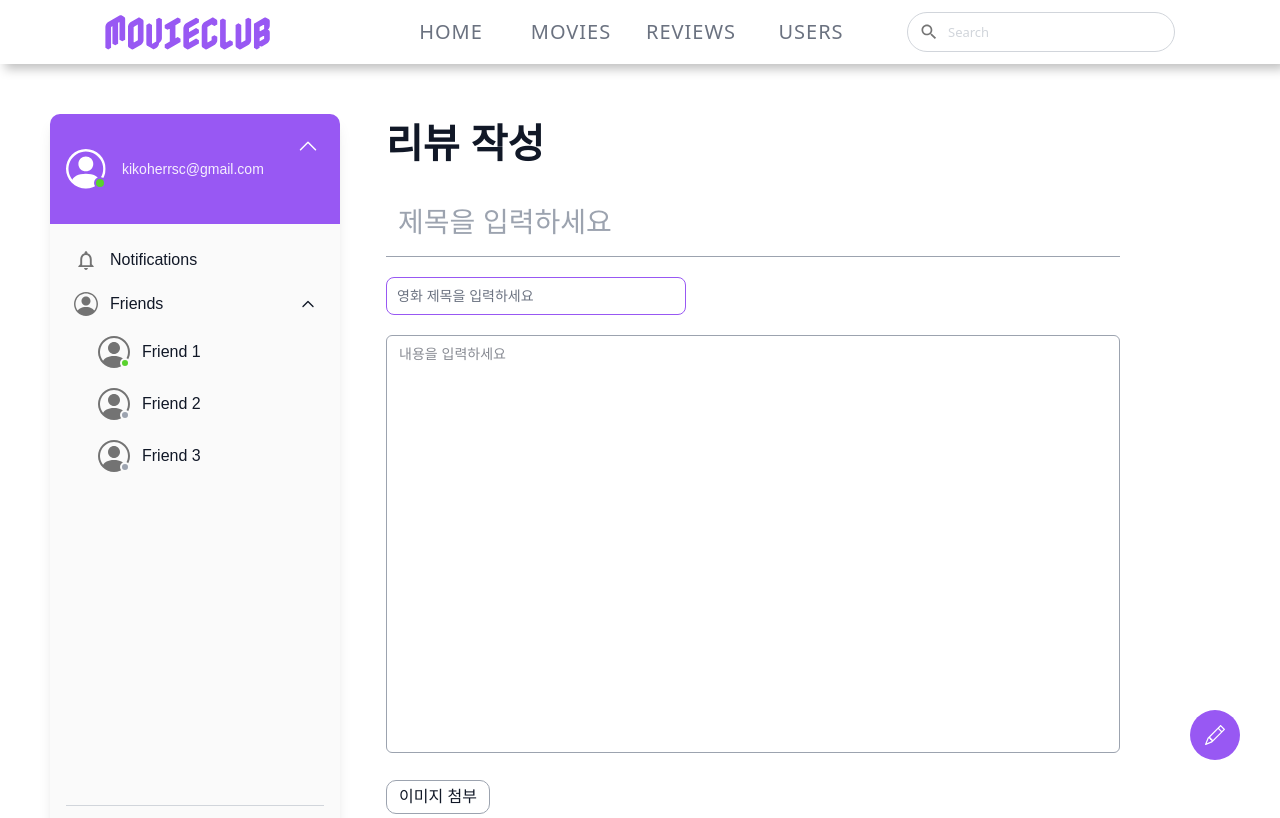
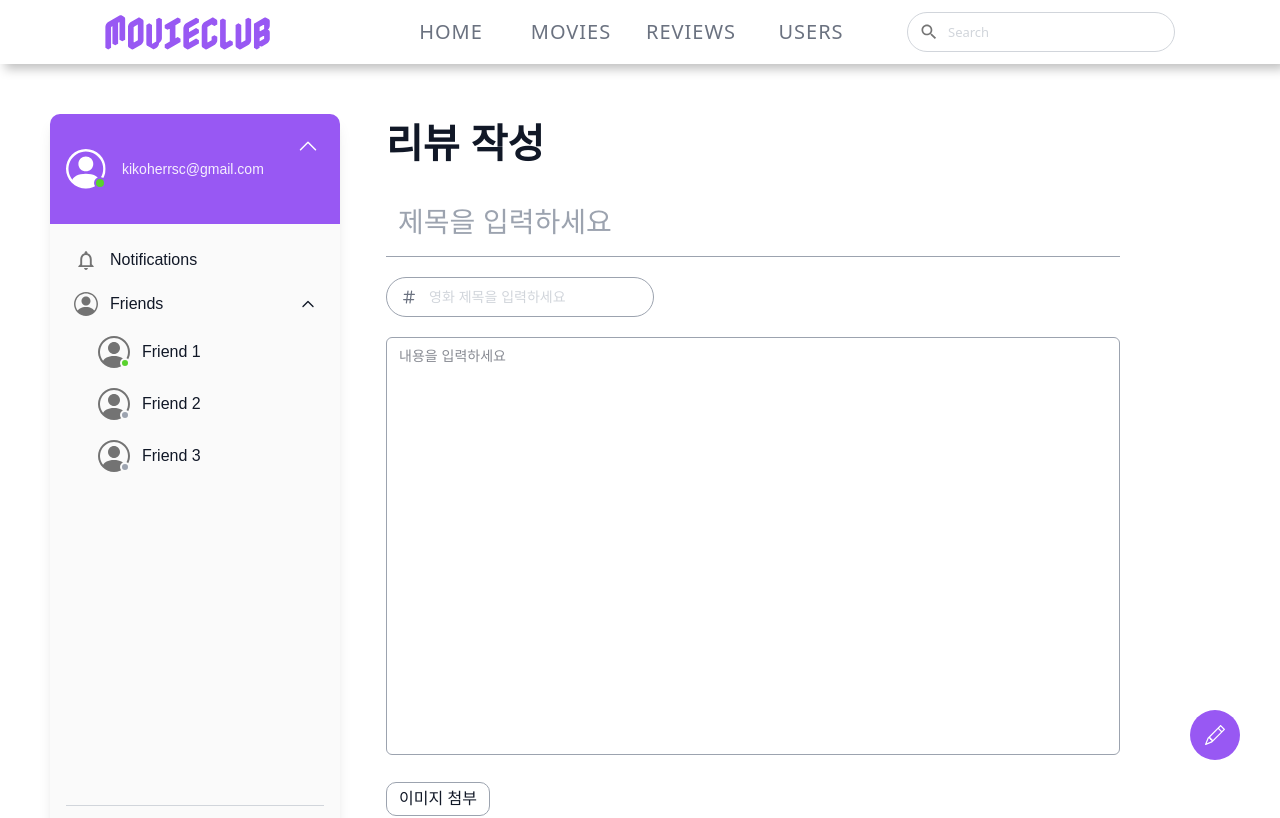
Before and after one commit to peachPetal/FE7_project_movieclub, a React (Vite) app: page /review/post in a window 1280 px wide. Shown: the top 818 px of the page. Built offline with nearby package versions, Linux system fonts and the light colour scheme; a web font is replaced by a local one.

Commit message:
✨ 리뷰 작성 페이지 완료

```diff
--- a/src/components/reviews/ReviewSearch.tsx
+++ /dev/null
@@ -1,78 +0,0 @@
-import AsyncSelect from "react-select/async";
-import { type GroupBase } from "react-select";
-
-const loadOptions = async (searchValue) => {
-  const data = await fetch("/movies-dummy.json").then((res) => res.json());
-  const filtered = data.filter((d) =>
-    d.title.toLowerCase().includes(searchValue.toLowerCase())
-  );
-
-  return filtered.map((movie) => ({
-    value: movie.id,
-    label: movie.title,
-  }));
-};
-
-const customStyles: StylesConfig<
-  FilterOption,
-  false,
-  GroupBase<FilterOption>
-> = {
-  control: (base) => ({
-    ...base,
-    width: "300px",
-    borderColor: "#9858F3",
-    boxShadow: "none",
-    borderRadius: "0.5rem",
-    color: "#6B7280",
-    fontSize: "14px",
-    "&:hover": {
-      borderColor: "#9858F3",
-    },
-  }),
-  option: (base, state) => ({
-    ...base,
-    backgroundColor: state.isFocused ? "#F3EBFF" : "#fff",
-    fontSize: "14px",
-    color: state.isSelected ? "#9858F3" : "#111827",
-    cursor: "pointer",
-  }),
-  menu: (base) => ({
-    ...base,
-    border: "1px solid #9858F3",
-    borderRadius: "0.5rem",
-    boxShadow: "0",
-  }),
-  placeholder: (base, state) => ({
-    ...base,
-    color: "#6B7280",
-    display: state.isFocused ? "none" : "block",
-  }),
-  singleValue: (base) => ({
-    ...base,
-    color: "#9858F3",
-    fontSize: "14px",
-  }),
-  indicatorSeparator: () => ({
-    display: "none",
-  }),
-  dropdownIndicator: () => ({
-    display: "none",
-  }),
-};
-
-export default function ReviewSearch() {
-  return (
-    <>
-      {" "}
-      <AsyncSelect
-        cacheOptions
-        loadOptions={loadOptions}
-        styles={customStyles}
-        isSearchable
-        isClearable
-        placeholder="영화 제목을 입력하세요"
-      />
-    </>
-  );
-}
--- a/src/pages/ReviewPostPage.tsx
+++ b/src/pages/ReviewPostPage.tsx
@@ -1,12 +1,44 @@
-import { useState } from "react";
-import ReviewSearch from "../components/reviews/ReviewSearch";
+import { useEffect, useState } from "react";
 import ReviewPostBtn from "../components/reviews/ReviewPostBtn";
+import {
+  Combobox,
+  ComboboxInput,
+  ComboboxOption,
+  ComboboxOptions,
+} from "@headlessui/react";
+import { HashtagIcon } from "@heroicons/react/20/solid";
+import clsx from "clsx";
 
 export default function ReviewPostPage() {
   const [title, setTitle] = useState("");
-  const [movieTitle, setMovieTitle] = useState("");
+  const [movieId, setMovieId] = useState<number | null>(null);
   const [content, setContent] = useState("");
   const [thumbnail, setThumbnail] = useState("");
+  // comobobox 관련 state들
+  // db 설계 후에 { id: number; title: string } 모두 Movie 타입으로 바꿀 것
+  const [movies, setMovies] = useState<{ id: number; title: string }[]>([]);
+  const [query, setQuery] = useState("");
+  const [selected, setSelected] = useState<{
+    id: number;
+    title: string;
+  } | null>(null);
+  const [isInputFocus, setIsInputFocus] = useState(false);
+
+  const getMovies = async () => {
+    const data = await fetch("/movies-dummy.json").then((res) => res.json());
+    setMovies(data);
+  };
+
+  useEffect(() => {
+    getMovies();
+  }, []);
+
+  const filteredMovies =
+    query === ""
+      ? movies
+      : movies.filter((movie) => {
+          return movie.title.toLowerCase().includes(query.toLowerCase());
+        });
 
   const handleThumbnailUpload = (e: React.ChangeEvent<HTMLInputElement>) => {
     const file = e.target.files && e.target.files[0];
@@ -19,7 +51,9 @@ export default function ReviewPostPage() {
   const handleSubmit = (e: React.FormEvent<HTMLFormElement>) => {
     e.preventDefault();
 
-    if (!title || !movieTitle || !content) {
+    console.log(title, movieId, content);
+
+    if (!title || !movieId || !content) {
       alert("값을 모두 입력해주세요.");
       return;
     }
@@ -37,12 +71,78 @@ export default function ReviewPostPage() {
             placeholder="제목을 입력하세요"
             value={title}
             onChange={(e: React.ChangeEvent<HTMLInputElement>) =>
-              setContent(e.target.value)
+              setTitle(e.target.value)
             }
-            className="text-[28px] pl-3 pb-3 w-full mb-5 outline-0 text-text-sub border-b-1 border-text-light placeholder:text-text-light focus:border-main"
+            id="review-title "
+            className="text-[28px] pl-3 pb-3 w-full mb-5 outline-0 border-b-1 border-text-light placeholder:text-text-light focus:border-main"
             required
           />
-          <ReviewSearch />
+          <Combobox<{ id: number; title: string }>
+            value={selected!}
+            onChange={(value) => {
+              if (value !== null) {
+                setSelected(value);
+                setMovieId(value.id);
+              }
+            }}
+            onClose={() => setQuery("")}
+          >
+            <div
+              className={clsx(
+                "w-[268px] h-[40px] border rounded-[30px] flex justify-start items-center",
+                isInputFocus ? "border-main" : "border-text-light"
+              )}
+            >
+              <HashtagIcon
+                className={clsx(
+                  "size-4 ml-3.5",
+                  selected ? "fill-main" : "fill-text-sub"
+                )}
+              />
+              <ComboboxInput
+                placeholder="영화 제목을 입력하세요"
+                onFocus={(e) => {
+                  e.target.placeholder = "";
+                  setIsInputFocus(true);
+                }}
+                onBlur={(e) => {
+                  e.target.placeholder = "영화 제목을 입력하세요";
+                  setIsInputFocus(false);
+                }}
+                className={clsx(
+                  "movie-name border-none bg-background-main py-1.5 pl-3 text-sm/6 outline-0 placeholder:text-text-placeholder",
+                  selected ? "text-main" : " text-sub"
+                )}
+                displayValue={(movie: { id: number; title: string }) =>
+                  movie?.title
+                }
+                onChange={(event) => {
+                  setQuery(event.target.value);
+                }}
+              />
+            </div>
+
+            <ComboboxOptions
+              anchor="bottom"
+              transition
+              className={clsx(
+                "w-(--input-width) rounded-[20px] border border-main bg-background-main p-1 mt-1 empty:invisible",
+                "transition duration-100 ease-in data-leave:data-closed:opacity-0"
+              )}
+            >
+              {filteredMovies.map((movie) => (
+                <ComboboxOption
+                  key={movie.id}
+                  value={movie}
+                  className="group flex cursor-pointer items-center gap-2 rounded-lg px-3 py-1.5 select-none data-focus:bg-white/10"
+                >
+                  <div className="text-sm/6 text-text-sub hover:bg-main-10 w-full px-3 rounded-[inherit]">
+                    {movie.title}
+                  </div>
+                </ComboboxOption>
+              ))}
+            </ComboboxOptions>
+          </Combobox>
           <textarea
             id="content"
             rows={20}
```
